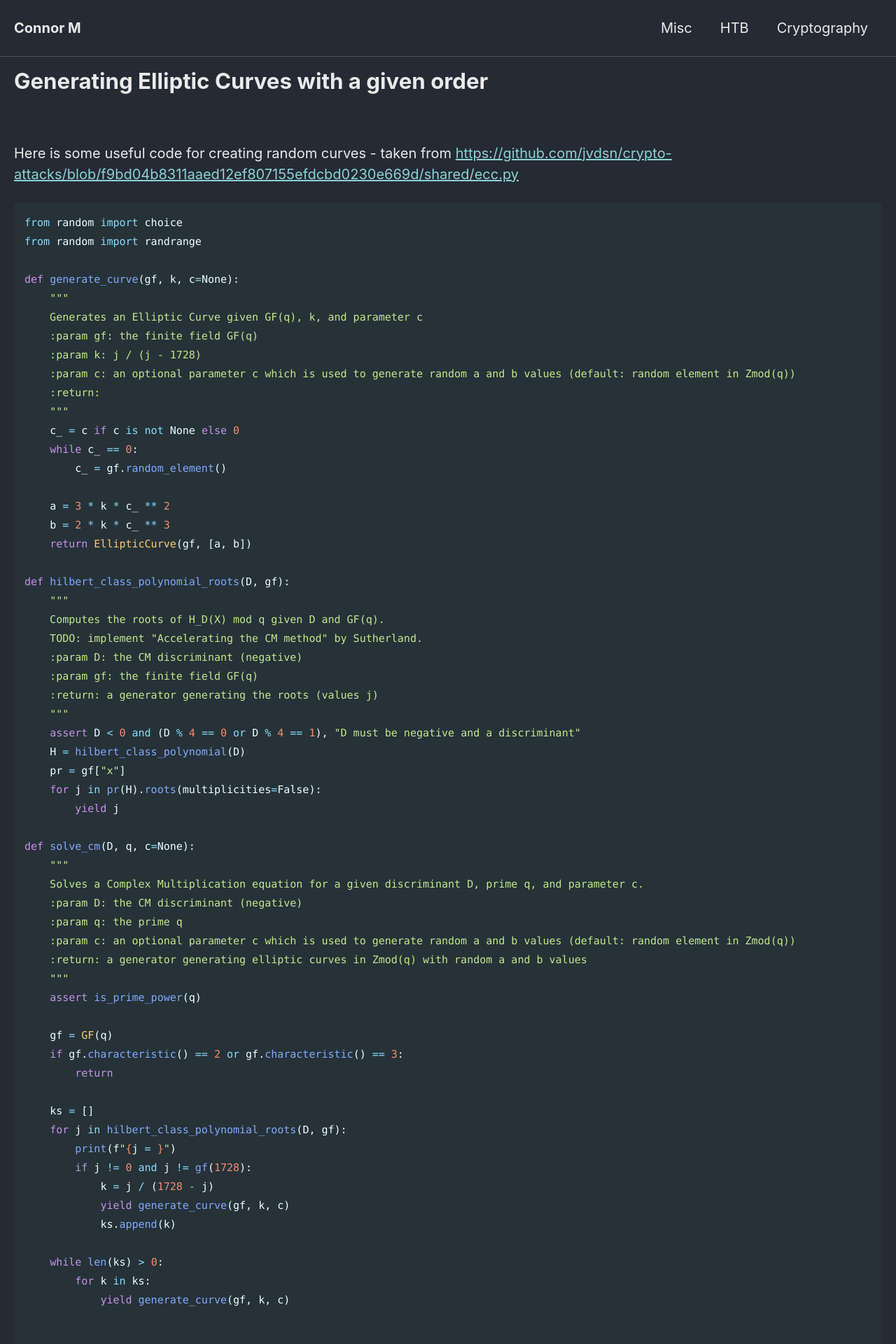
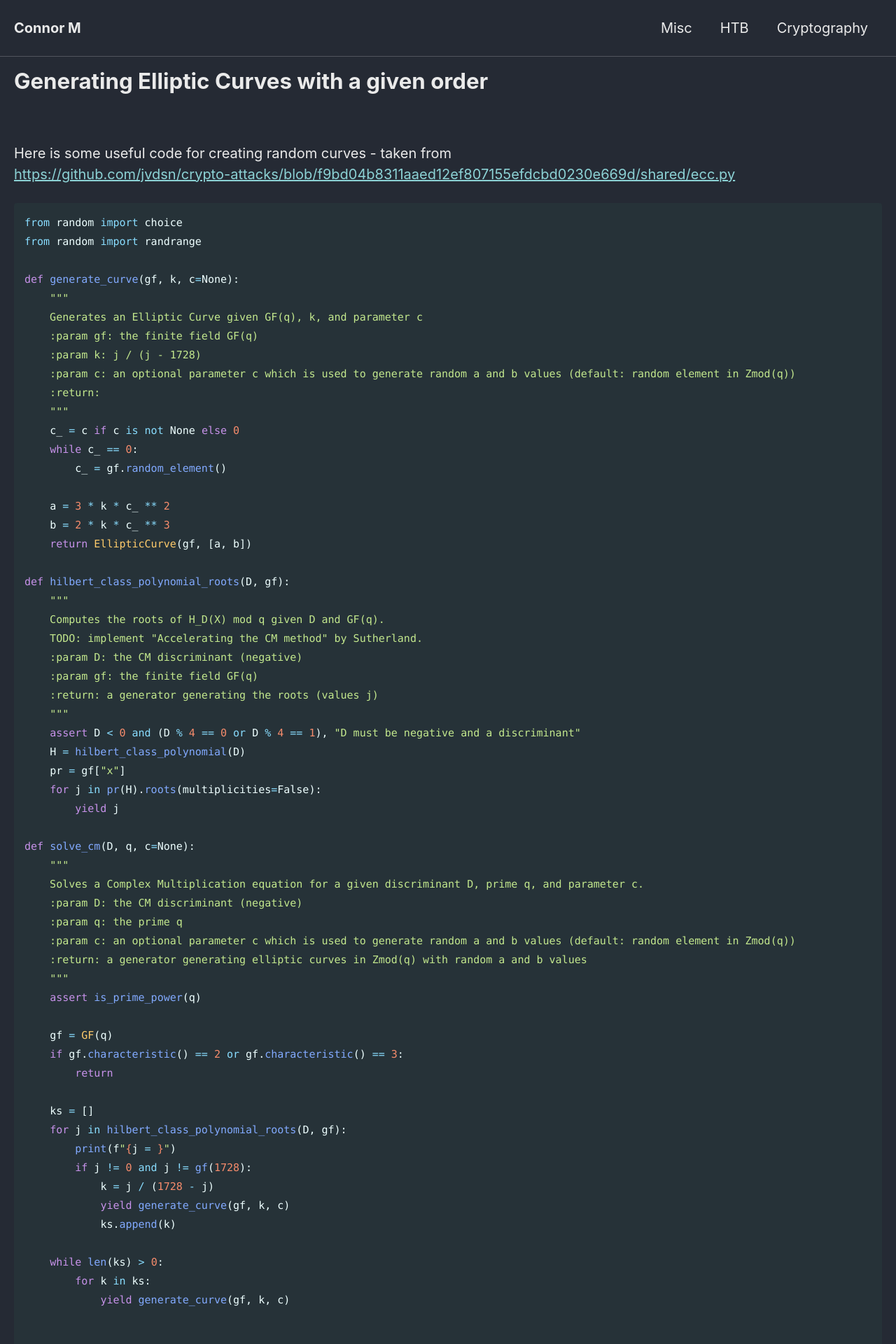
Before and after one commit to Connor-McCartney/Connor-McCartney.github.io, a Jekyll site: the page built from _pages/misc/ecc-gen.md, in a window 1280 px wide. Shown: the top 1920 px of the page at 70% size. Built offline with Jekyll 4.4.1, drawn with Linux system fonts in a browser that asks for light colours; cached includes are drawn as plain includes.

Commit message:
Update ecc-gen.md

````diff
--- a/_pages/misc/ecc-gen.md
+++ b/_pages/misc/ecc-gen.md
@@ -5,7 +5,8 @@ title: Generating Elliptic Curves with a given order
 
 <br>
 
-Here is some useful code for creating random curves - taken from <https://github.com/jvdsn/crypto-attacks/blob/f9bd04b8311aaed12ef807155efdcbd0230e669d/shared/ecc.py>
+Here is some useful code for creating random curves - taken from <br>
+<https://github.com/jvdsn/crypto-attacks/blob/f9bd04b8311aaed12ef807155efdcbd0230e669d/shared/ecc.py>
 
 ```py
 from random import choice
````
